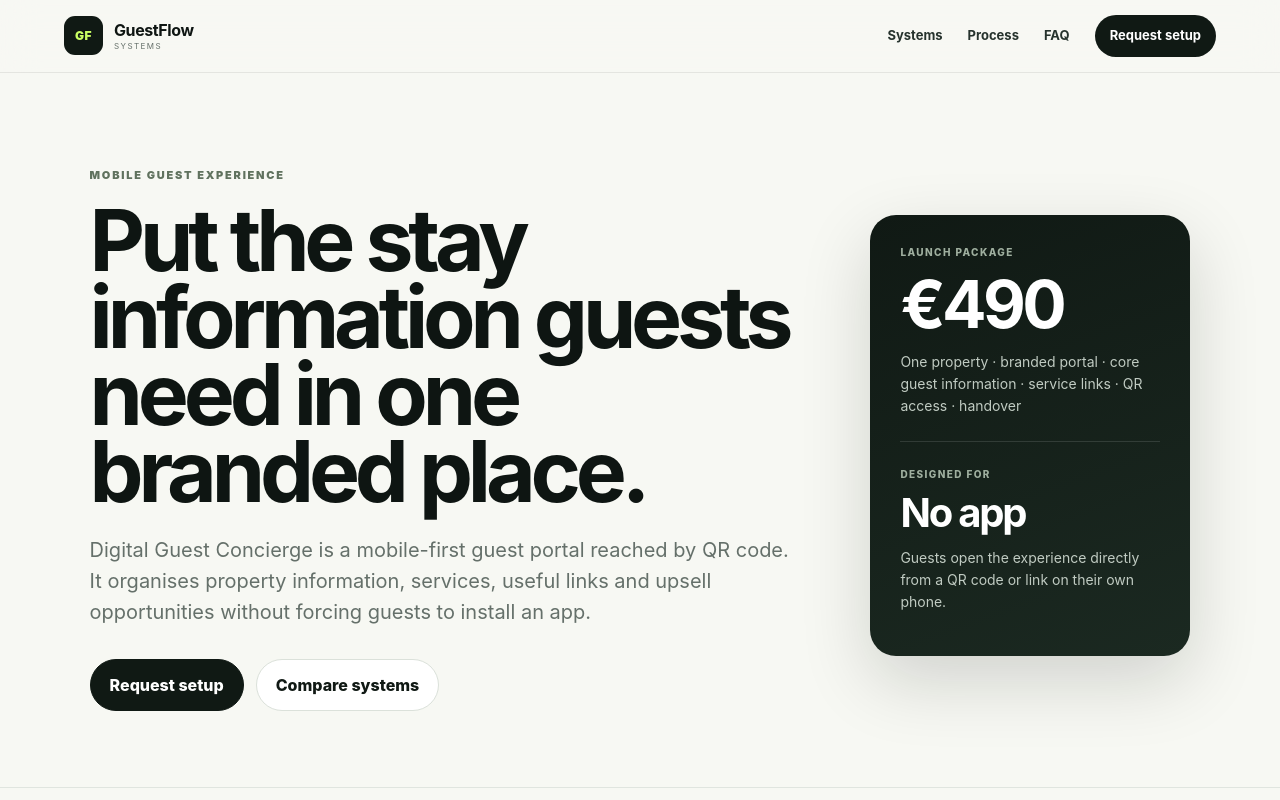
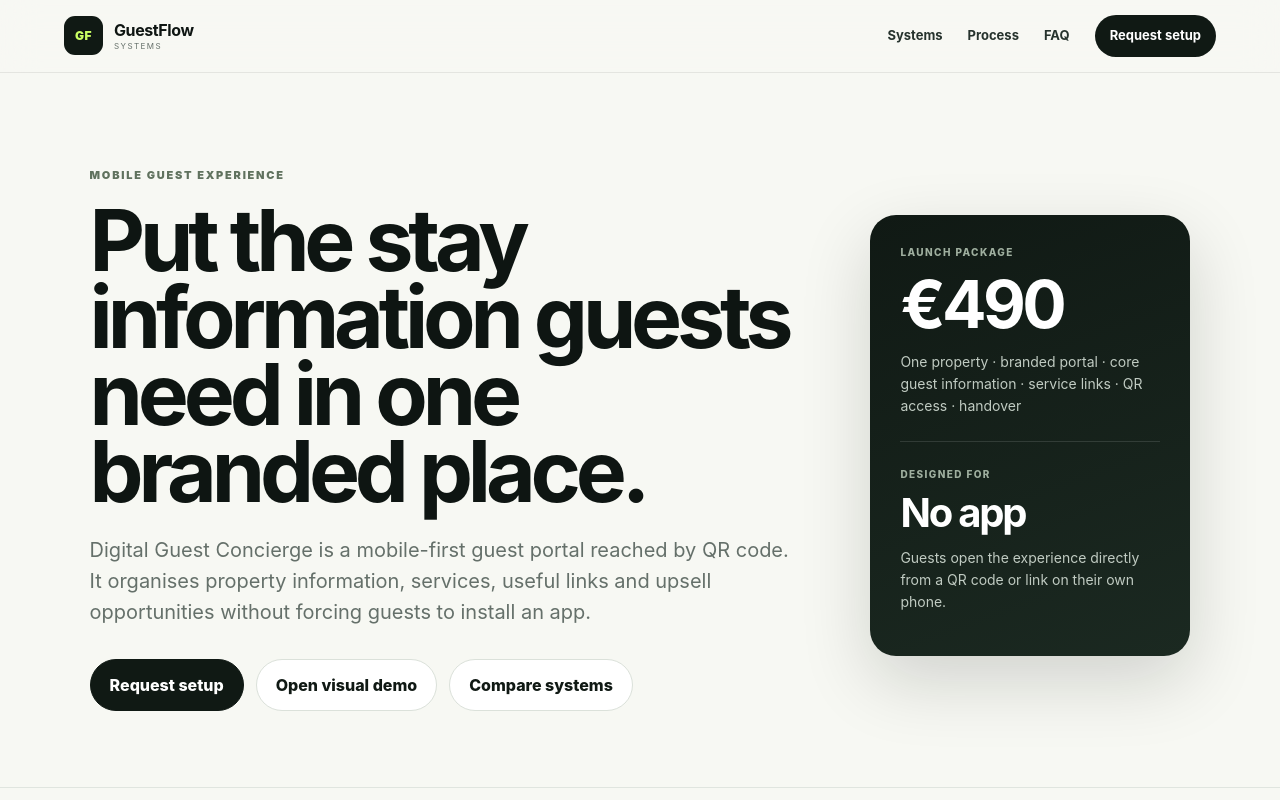
Before and after one commit to vincenzoproto/DigitalGrowthKits, a Next.js app: page /digital-guest-concierge in a window 1280 px wide. Shown: the top 800 px of the page. Built offline with nearby package versions, Linux system fonts and the light colour scheme; no server answers.

Commit message:
Add concierge product metadata and demo CTA

```diff
--- a/app/digital-guest-concierge/page.tsx
+++ b/app/digital-guest-concierge/page.tsx
@@ -1,5 +1,12 @@
+import type { Metadata } from "next";
 import Link from "next/link";
 import styles from "../repeat-guest-engine/repeat-guest.module.css";
+
+export const metadata: Metadata = {
+  title: "Digital Guest Concierge | GuestFlow Systems",
+  description: "A configured mobile-first guest portal for property information, services, useful links and upsell opportunities without requiring an app.",
+  alternates: { canonical: "/digital-guest-concierge" },
+};
 
 export default function DigitalGuestConciergePage() {
   return (
@@ -9,7 +16,7 @@ export default function DigitalGuestConciergePage() {
           <span className={styles.eyebrow}>Mobile guest experience</span>
           <h1>Put the stay information guests need in one branded place.</h1>
           <p className={styles.lead}>Digital Guest Concierge is a mobile-first guest portal reached by QR code. It organises property information, services, useful links and upsell opportunities without forcing guests to install an app.</p>
-          <div className={styles.actions}><Link className={styles.primary} href="/request-setup?product=digital-guest-concierge">Request setup</Link><Link className={styles.secondary} href="/#products">Compare systems</Link></div>
+          <div className={styles.actions}><Link className={styles.primary} href="/request-setup?product=digital-guest-concierge">Request setup</Link><Link className={styles.secondary} href="/digital-guest-concierge/demo">Open visual demo</Link><Link className={styles.secondary} href="/#systems">Compare systems</Link></div>
         </div>
         <aside className={styles.priceCard}>
           <span>Launch package</span><strong>€490</strong><p>One property · branded portal · core guest information · service links · QR access · handover</p>
@@ -44,7 +51,7 @@ export default function DigitalGuestConciergePage() {
           <div><b>WE</b><h3>Portal setup</h3><p>We configure the hosted/self-hosted foundation, guest pages and reusable QR access points.</p></div>
           <div><b>YOU</b><h3>Final approval</h3><p>The property confirms service details, policies, translations and operational contact information before launch.</p></div>
         </div>
-        <div className={styles.actions}><Link className={styles.primary} href="/request-setup?product=digital-guest-concierge">Request the setup review</Link></div>
+        <div className={styles.actions}><Link className={styles.primary} href="/request-setup?product=digital-guest-concierge">Request the setup review</Link><Link className={styles.secondary} href="/digital-guest-concierge/demo">See what the guest experience can look like</Link></div>
       </section>
     </main>
   );
```
